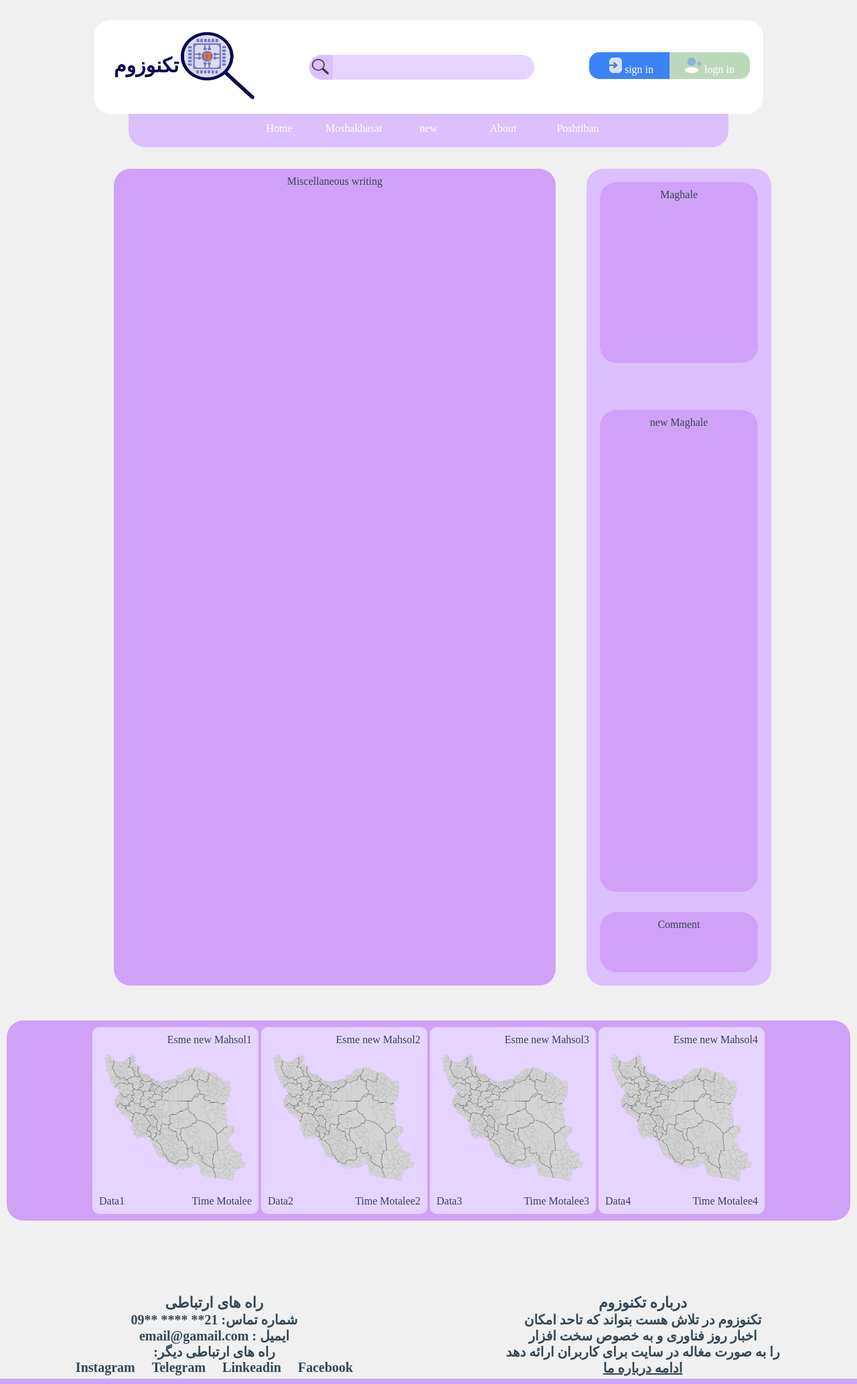
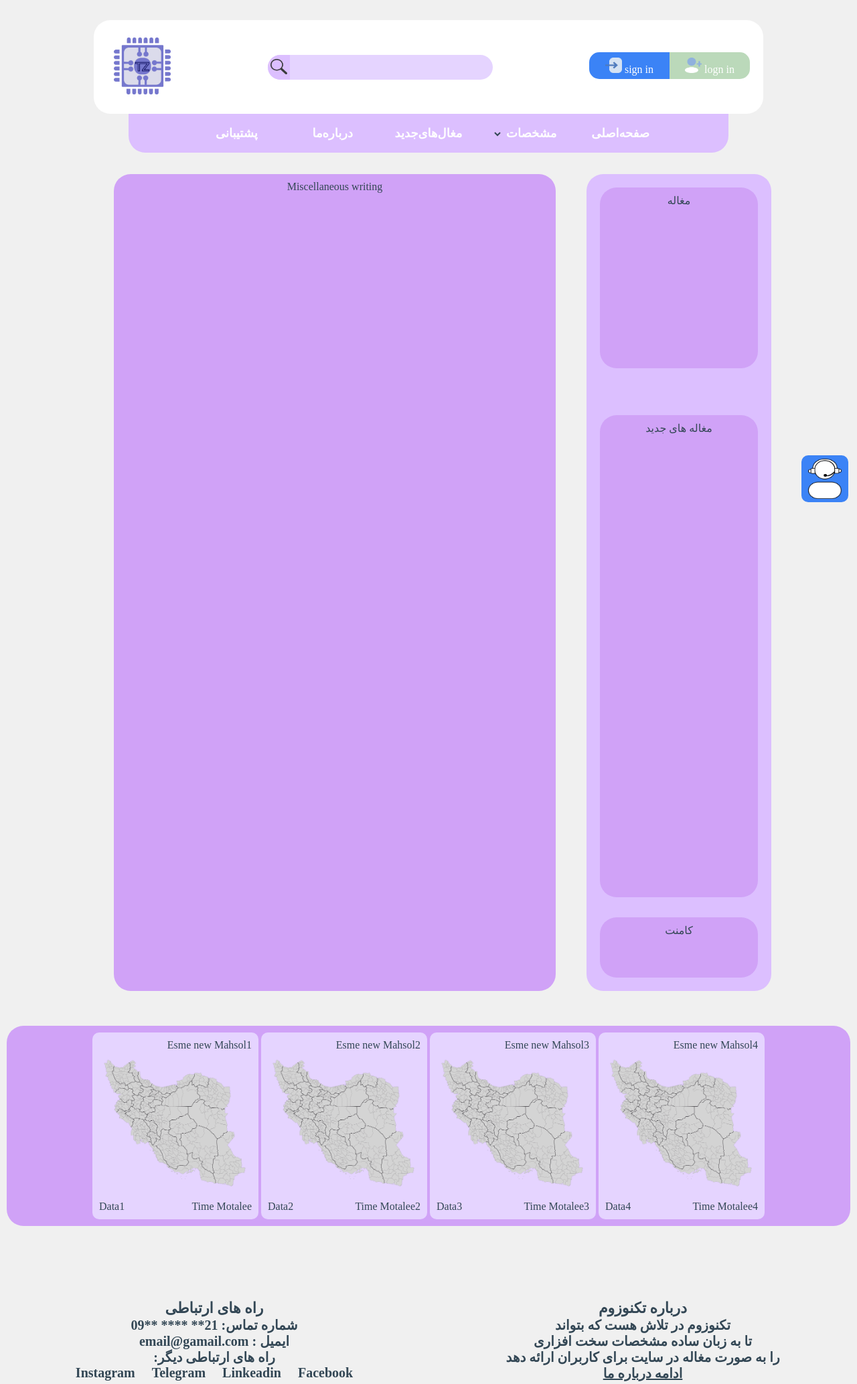
Before and after one commit to amIwrnkm/Website, a PHP site: page /html/Homepage.html in a window 1280 px wide. Shown: the whole page at 67% size. Run offline with PHP 8.4, Linux system fonts and the light colour scheme.

Commit message:
'add-header.css-and-add-poshtibani-finaly-logoSite'

```diff
--- a/css/project.css
+++ b/css/Homepage.css
@@ -11,111 +11,10 @@ a{
     height: 23px;
     margin-top: 8px;
 }
-#hr{
-    width: 100%;
-    background-color: white;
-}
-#i1{
-    background-color: #3B83F6;
-    margin: 0%;
-    width: 120px;
-    height: 40px;
-    margin-right: 0;
-    border-top-left-radius: 15px;
-    border-bottom-left-radius: 15px;
-}
-#i2{
-    background-color: #bbd9ba;
-    width: 120px;
-    height: 40px;
-    margin: 0;
-    border-top-right-radius: 15px;
-    border-bottom-right-radius: 15px;
-}
 body{
     text-align: center;
     color: #334755;
     background-color: #F0F0F0;
-}
-header{
-    display: inline-flex;
-    justify-content: space-between;
-    align-items: center;
-    background-color: white;
-    color: #334755;
-    width: 75%;
-    height: 100px;
-    margin: 30px;
-    margin-bottom: 0%;
-    padding: 20px;
-    border-radius: 25px;
-}
-header p{
-    display: inline-block;
-    margin-left: 10px;
-}
-#hlogn{
-    margin: 0;
-    padding: 0%;
-    width: 85.8%;
-    margin-bottom: 100px;
-    background-color: white;
-    float: right;
-}
-nav{
-    display: inline-block;
-    text-align: center;
-    width: 70%;
-    background-color: #DCBFFF;
-    border-bottom-left-radius: 25px;
-    border-bottom-right-radius: 25px;
-    margin-bottom: 30px;
-}
-nav ul{
-    display: inline-block;
-    height: 50px;
-    width: 100%;
-}
-nav li{
-    margin: 1%;
-    margin-top: 13px;
-    margin-bottom: 0%;
-    display: inline-block;
-    color: white;
-    text-decoration: none;
-    width: 10%;
-}
-#Search{
-    display: inline-block;
-    border-radius: 40px;
-    text-align: left;
-    width: 35%;
-    background-color: #E5D4FF;
-    float: right;
-    margin: 10px;
-}
-#Search2{
-    margin-left: 0%;
-    display: inline-block;
-    background-color: #DCBFFF;
-    border-bottom-left-radius: 40px;
-    border-top-left-radius: 40px;
-    height: 100%;
-    width: 8%;
-    padding: 4px;
-}
-#zoomimg{
-    margin-top: 2px;
-    width: 25px;
-    height: 23px;
-}
-nav a :hover{
-    text-align: center;
-    display: inline-block;
-    background-color: white;
-    color: #383838;
-    width: 10%;
-    border-radius: 5px;
 }
 article{
     display: inline-block;
@@ -208,24 +107,16 @@ header img{
     width: 40px;
     height: 50px;
 }
-#ab{
+#fr{
     float: right;
 }
-#ab>p>a>u{
+#fr>p>a>u{
     color: #334755;
 }
 .logo{
     width: 110px;
     height: 100px;
     margin-left: 100px;
-}
-#namesite{
-    position: absolute;
-    top: 80px;
-    font-family: Iransans;
-    font-size: 30px;
-    color: #080957;
-    font-weight: bolder;
 }
 #fl{
     float: left;
@@ -244,7 +135,22 @@ footer ul li{
 }
 footer ul li:hover{
     display: inline;
-    background-color: blue;
+    background-color: #9e5ed5;
     color: white;
     border-radius: 8px;
 }
+#posh{
+    background-color: #3B83F6;
+    display: inline-block;
+    position: fixed;
+    width: 70px;
+    height: 70px;
+    right: 1%;
+    top: 85%;
+    border-radius: 10px;
+}
+#poshfarzand{
+    margin-top: 5px;
+    width: 50px;
+    height: 60px;
+}
--- /dev/null
+++ b/css/header.css
@@ -0,0 +1,122 @@
+a{
+    text-decoration: none;
+    color: white;
+}
+.img{
+    width: 25px;
+    height: 23px;
+    margin-top: 8px;
+}
+#header-right{
+    width: 100%;
+    background-color: white;
+}
+#sigin{
+    background-color: #3B83F6;
+    margin: 0%;
+    width: 120px;
+    height: 40px;
+    margin-right: 0;
+    border-top-left-radius: 15px;
+    border-bottom-left-radius: 15px;
+}
+#login{
+    background-color: #bbd9ba;
+    width: 120px;
+    height: 40px;
+    margin: 0;
+    border-top-right-radius: 15px;
+    border-bottom-right-radius: 15px;
+}
+header{
+    display: inline-flex;
+    justify-content: space-between;
+    align-items: center;
+    background-color: white;
+    color: #334755;
+    width: 75%;
+    height: 100px;
+    margin: 30px;
+    margin-bottom: 0%;
+    padding: 20px;
+    border-radius: 25px;
+}
+header p{
+    display: inline-block;
+    margin-left: 10px;
+}
+#logosite{
+    width: 85px;
+    height: 85px;
+}
+#header-center{
+    display: inline-block;
+    border-radius: 40px;
+    text-align: left;
+    width: 35%;
+    background-color: #E5D4FF;
+    float: right;
+    margin: 10px;
+}
+#Search-icon{
+    margin-left: 0%;
+    display: inline-block;
+    background-color: #DCBFFF;
+    border-bottom-left-radius: 40px;
+    border-top-left-radius: 40px;
+    height: 100%;
+    width: 25px;
+    padding: 4px;
+}
+#zoomimg{
+    margin-top: 2px;
+    width: 25px;
+    height: 23px;
+}
+nav{
+    background-color: #DCBFFF;
+    display: inline-block;
+    width: 70%;
+    border-bottom-left-radius: 25px;
+    border-bottom-right-radius: 25px;
+    margin-bottom: 30px;
+}
+nav ul{
+    padding: 0%;
+    list-style-type: none;
+    direction: rtl;
+    display: flex;
+    justify-content: center;
+}
+nav a{
+    font-family: B Titr;
+    font-weight: bold;
+    font-size: 18px;
+    width: 12%;
+    margin: 2%;
+    text-decoration: none;
+    color: white;
+}
+select{
+    border-color: #DCBFFF;
+    background-color: #DCBFFF;
+    width: 15%;
+    color: #334755;
+    text-align: center;
+}
+nav a:hover{
+    background-color: white;
+    color: #334755;
+    border-radius: 25px;
+    width: 12%;
+}
+nav a:hover select{
+    background-color: white;
+    color: #334755;
+    border-color: white;
+}
+option{
+    font-family: B nazanin;
+    font-size: 20px;
+    font-weight: bold;
+}
--- a/html/Homepage.html
+++ b/html/Homepage.html
@@ -2,41 +2,48 @@
 <html lang="en">
 <head>
     <meta charset="UTF-8">
-    <title>project</title>
-    <link rel="stylesheet" href="/css/project.css">
+    <title>تکنوزوم | مشخصات سخت افزاری</title>
+    <link rel="stylesheet" href="/css/header.css">
+    <link rel="stylesheet" href="/css/Homepage.css">
 </head>
 <body>
     <header>
         <div>
-            <p id="namesite">تکنوزوم</p>
-            <p><img src="/img/Logo.png" class="logo" alt=""></p>
+            <p><a href="Homepage.html"><img src="/img/Logo.png" id="logosite" alt=""></a></p>
         </div>
-        <div id="Search">
-            <p id="Search2"><img src="/img/Zoom.png" id="zoomimg" alt=""></p>
+        <div id="header-center">
+            <p id="Search-icon"><img src="/img/Zoom.png" id="zoomimg" alt=""></p>
         </div>
-
             <div>
-                <div id="hr">
-                    <p id="i2"><a href="Login.html"> <img class="img" src="/img/logn.png" alt=""> logn in</p></a>
-                <p id="i1"><a href="signin.html"><img class="img" src="/img/sign.png" alt=""> sign in</p></a>
+                <div id="header-right">
+                    <p id="login"><a href="Login.html"> <img class="img" src="/img/logn.png" alt=""> logn in</p></a>
+                <p id="sigin"><a href="signin.html"><img class="img" src="/img/sign.png" alt=""> sign in</p></a>
                 </div>
             </div>
         </header>
     <nav>
         <ul>
-            <a href="#"><li>Home</li></a>
-            <a href="#"><li>Moshakhasat</li></a>
-            <a href="#"><li>new</li></a>
-            <a href="#"><li>About</li></a>
-            <a href="#"><li>Poshtiban</li></a>
+            <a href="Homepage.html"><li>صفحه‌اصلی</li></a>
+            <a href="#"><li>مشخصات
+                <select name="M">
+                    <option value="A"><a href="">ایسر</a></option></a>
+                    <a href="#"><option value="A">لنوا</option></a>
+                    <a href="#"><option value="A">اپل</option></a>
+                    <a href="#"><option value="A">توف</option></a>
+                    <a href="#"><option value="A">تمام محصولات</option></a>
+                </select>
+            </li></a>
+            <a href="#"><li>مغال‌های‌جدید</li></a>
+            <a href="#"><li>درباره‌ما</li></a>
+            <a href="#"><li>پشتیبانی</li></a>
     </nav>
     <article>
         <p>Miscellaneous writing</p>
     </article>
     <aside>
-        <div id="atop"><p>Maghale</p></div>
-        <div id="amain"><p>new Maghale</p></div>
-        <div id="abuttom"><p>Comment</p></div>
+        <div id="atop"><p>مغاله</p></div>
+        <div id="amain"><p>مغاله های جدید</p></div>
+        <div id="abuttom"><p>کامنت</p></div>
     </aside>
     <div id="bottom">
         <div>
@@ -77,13 +84,14 @@
                 <a href="#"><li>Facebook</li></a>
             </ul>
         </div>
-        <div id="ab">
+        <div id="fr">
             <p class="bold">درباره تکنوزوم </p>
-            <p>تکنوزوم در تلاش هست بتواند که تاحد امکان</p>
-            <p>اخبار روز فناوری و به خصوص سخت افزار </p>
+            <p>تکنوزوم در تلاش هست که بتواند</p>
+            <p>تا به زبان ساده مشخصات سخت افزاری</p>
             <p>را به صورت مغاله در سایت برای کاربران ارائه دهد</p>
             <p><a href="#"><u>  ادامه درباره ما  </u></a></p>
         </div>
     </footer>
+    <div id="posh"><a href="#"><img src="/img/Posh.png" id="poshfarzand" alt=""></a></div>
 </body>
 </html>
```
Also changed, not shown: img/Logo.png, img/Posh.png (added).
